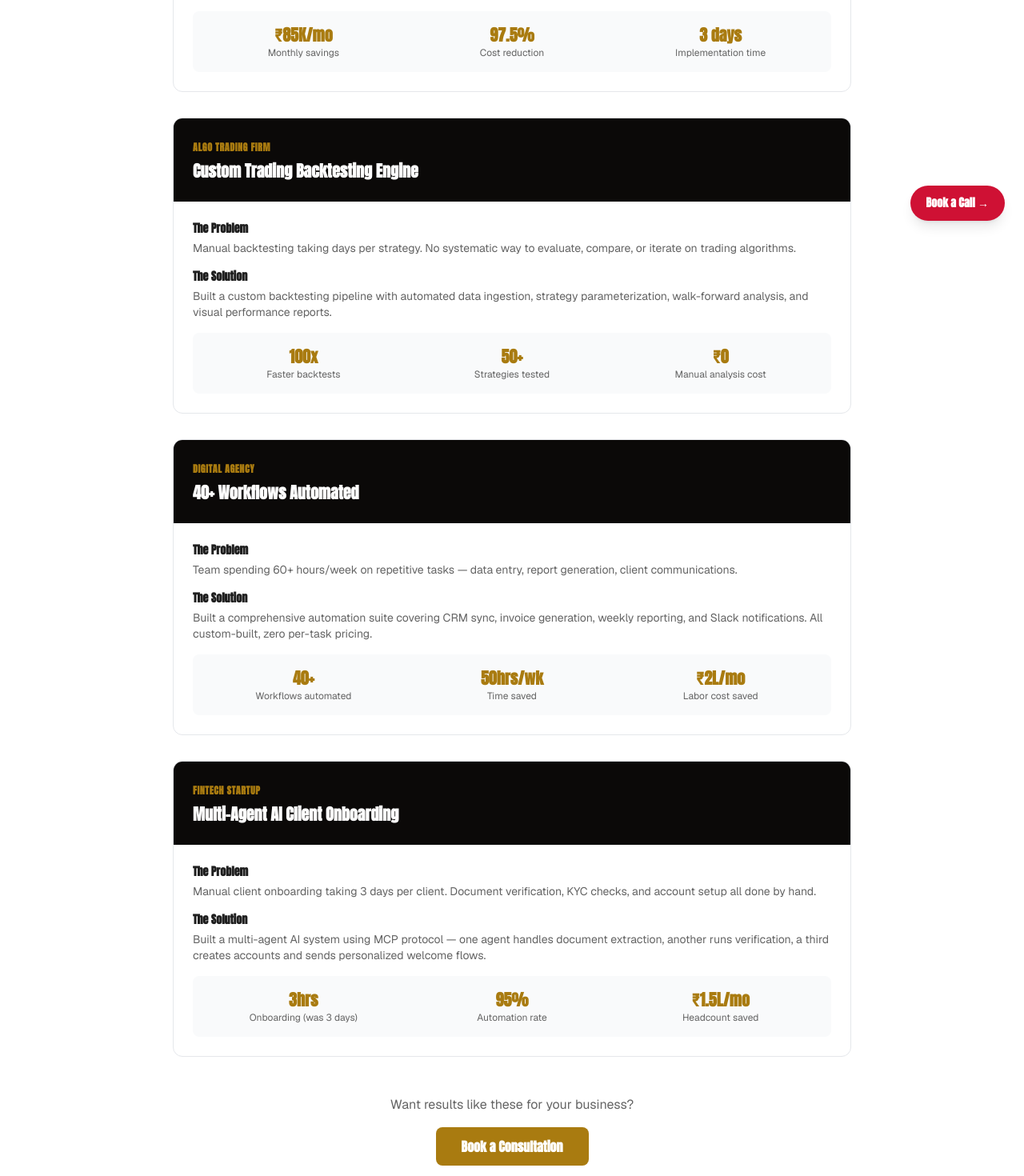
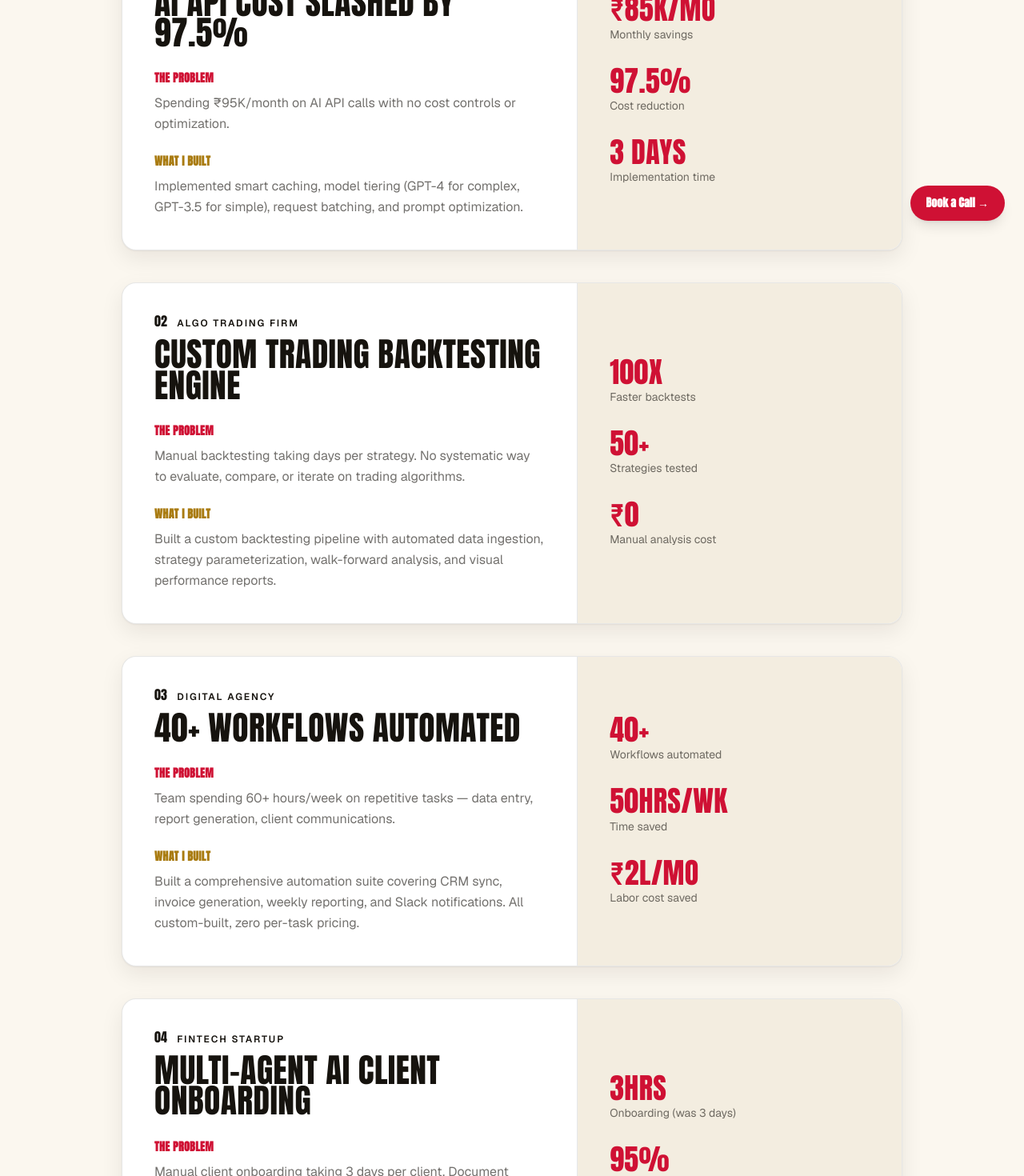
Before and after one commit to archit-akg13/architmittal.com, a Next.js app: page /case-studies in a window 1280 px wide. Shown: the part 500-1970 px from the top of the page at 80% size. Built offline with nearby package versions, Linux system fonts and the light colour scheme; no server answers.

Commit message:
Case studies restyle, about/contact retheme, scroll reveals + stat counters (no-lib, reduced-motion safe)

```diff
--- a/app/case-studies/page.tsx
+++ b/app/case-studies/page.tsx
@@ -1,5 +1,5 @@
 import type { Metadata } from 'next'
-import { TOPMATE_URL } from '@/lib/constants'
+import { CAL_URL } from '@/lib/constants'
 
 export const metadata: Metadata = {
   title: 'Case Studies',
@@ -55,52 +55,50 @@ const CASE_STUDIES = [
 
 export default function CaseStudiesPage() {
   return (
-    <div className="max-w-4xl mx-auto px-4 sm:px-6 py-12 sm:py-16">
-      <h1 className="font-heading font-bold text-3xl sm:text-4xl text-heading mb-3">Case Studies</h1>
-      <p className="font-body text-body mb-10">
-        Real results from real automation projects. Here&apos;s how I&apos;ve helped businesses save time and money.
+    <main className="bg-[--paper] text-[--ink]">
+      <div className="mx-auto max-w-5xl px-4 py-16 sm:px-6 sm:py-24">
+        <p className="eyebrow">Case studies</p>
+        <h1 className="display mt-3 text-[--ink] text-[clamp(2.6rem,8vw,6rem)]">Receipts, not promises</h1>
+        <p className="mt-5 max-w-xl text-lg text-[--ink-dim]">
+          Four real projects, with the numbers they produced. Every figure below was measured after delivery, not projected before it.
         </p>
 
-      <div className="space-y-8">
-        {CASE_STUDIES.map((cs) => (
-          <div key={cs.title} className="border border-gray-200 rounded-xl overflow-hidden">
-            <div className="bg-dark p-6">
-              <span className="text-lime text-xs font-heading font-semibold uppercase tracking-wider">{cs.client}</span>
-              <h2 className="font-heading font-bold text-xl text-white mt-1">{cs.title}</h2>
+        <div className="mt-14 space-y-10">
+          {CASE_STUDIES.map((cs, i) => (
+            <article key={cs.title} data-reveal className="dcard overflow-hidden">
+              <div className="grid grid-cols-1 md:grid-cols-[minmax(0,1.4fr)_minmax(0,1fr)]">
+                <div className="p-8 sm:p-10">
+                  <p className="text-xs font-semibold uppercase tracking-[0.16em] text-[--ink]/50">
+                    <span className="display mr-3 text-base text-[--ink]/30">0{i + 1}</span>{cs.client}
+                  </p>
+                  <h2 className="display mt-3 text-[--ink] text-[clamp(1.6rem,3.4vw,2.6rem)]">{cs.title}</h2>
+                  <h3 className="mt-7 text-sm font-semibold uppercase tracking-wide text-[--red]">The problem</h3>
+                  <p className="mt-2 leading-relaxed text-[--ink-dim]">{cs.problem}</p>
+                  <h3 className="mt-6 text-sm font-semibold uppercase tracking-wide text-[--gold]">What I built</h3>
+                  <p className="mt-2 leading-relaxed text-[--ink-dim]">{cs.solution}</p>
                 </div>
-            <div className="p-6">
-              <div className="mb-4">
-                <h3 className="font-heading font-semibold text-sm text-heading mb-1">The Problem</h3>
-                <p className="font-body text-body text-sm">{cs.problem}</p>
-              </div>
-              <div className="mb-4">
-                <h3 className="font-heading font-semibold text-sm text-heading mb-1">The Solution</h3>
-                <p className="font-body text-body text-sm">{cs.solution}</p>
-              </div>
-              <div className="grid grid-cols-3 gap-4 bg-gray-50 rounded-lg p-4">
+                <div className="flex flex-col justify-center gap-8 border-t border-[--ink]/10 bg-[--paper3] p-8 sm:p-10 md:border-l md:border-t-0">
                   {cs.results.map((r) => (
-                  <div key={r.label} className="text-center">
-                    <div className="font-heading font-bold text-xl text-lime">{r.metric}</div>
-                    <div className="font-body text-body text-xs">{r.label}</div>
+                    <div key={r.label}>
+                      <div className="display tnum text-4xl text-[--red]">{r.metric}</div>
+                      <div className="mt-1 text-sm text-[--ink-dim]">{r.label}</div>
                     </div>
                   ))}
                 </div>
               </div>
-          </div>
+            </article>
           ))}
         </div>
 
-      <div className="mt-12 text-center">
-        <p className="font-body text-body mb-4">Want results like these for your business?</p>
-        <a
-          href={TOPMATE_URL}
-          target="_blank"
-          rel="noopener noreferrer"
-          className="inline-block bg-lime hover:bg-lime-dark text-white px-8 py-3 rounded-lg font-heading font-bold transition-colors"
-        >
-          Book a Consultation
+        <div className="mt-20 border-t border-[--ink]/10 pt-14 text-center">
+          <h2 className="display text-[--ink] text-[clamp(2rem,5.5vw,3.6rem)]">Your process could be case study five</h2>
+          <a href={CAL_URL} target="_blank" rel="noopener noreferrer"
+            className="mt-8 inline-flex h-14 items-center rounded-md bg-[--red] px-10 font-body text-base font-semibold text-white transition-transform duration-150 hover:-translate-y-0.5 focus-visible:outline-none focus-visible:ring-2 focus-visible:ring-[--gold]">
+            Book the paid 1:1 →
           </a>
+          <p className="mt-4 text-sm text-[--ink]/55">One call, one process mapped for automation. The plan is yours either way.</p>
         </div>
       </div>
+    </main>
   )
 }
--- a/app/globals.css
+++ b/app/globals.css
@@ -23,7 +23,7 @@
 
 @layer base {
   body {
-    @apply bg-white text-body font-body;
+    @apply text-body font-body; background: var(--paper); color: var(--ink);
   }
 
   h1, h2, h3, h4, h5, h6 {
@@ -57,3 +57,7 @@
 .animate-checkmark {
   animation: checkmark 0.4s ease-out forwards;
 }
+
+/* Reveal: only when JS confirmed running; otherwise everything is simply visible. */
+.js-on [data-reveal] { opacity: 0; transform: translateY(14px); transition: opacity .55s cubic-bezier(.22,1,.36,1), transform .55s cubic-bezier(.22,1,.36,1); }
+.js-on [data-reveal].is-in { opacity: 1; transform: none; }
--- a/app/layout.tsx
+++ b/app/layout.tsx
@@ -8,6 +8,7 @@ import FloatingCTA from '@/components/FloatingCTA'
 import AnalyticsTracker from '@/components/AnalyticsTracker'
 import ExitIntentPopup from '@/components/ExitIntentPopup'
 import ReadingProgress from '@/components/ReadingProgress'
+import Reveal from '@/components/Reveal'
 import { SITE_NAME, SITE_TAGLINE, SITE_DESCRIPTION, SITE_URL } from '@/lib/constants'
 
 const anton = Anton({
@@ -106,6 +107,7 @@ export default function RootLayout({
         <AnalyticsTracker />
         <ExitIntentPopup />
         <ReadingProgress />
+        <Reveal />
       </body>
     </html>
   )
--- a/components/CaseStudyPreview.tsx
+++ b/components/CaseStudyPreview.tsx
@@ -12,7 +12,7 @@ export default function CaseStudyPreview() {
         <h2 className="display mt-3 max-w-3xl text-[--ink] text-[clamp(2.2rem,6vw,4.5rem)]">Work that pays for itself</h2>
         <div className="mt-10 grid grid-cols-1 gap-6 md:grid-cols-3">
           {PREVIEWS.map((c) => (
-            <a key={c.title} href="/case-studies" className="dcard group relative block overflow-hidden p-7 focus-visible:outline-none focus-visible:ring-2 focus-visible:ring-[--gold]">
+            <a key={c.title} href="/case-studies" data-reveal className="dcard group relative block overflow-hidden p-7 focus-visible:outline-none focus-visible:ring-2 focus-visible:ring-[--gold]">
               <span aria-hidden className="absolute inset-y-0 left-0 w-1" style={{ background: c.accent }} />
               <p className="text-xs uppercase tracking-[0.14em] text-[--ink]/50">{c.client}</p>
               <h3 className="mt-3 font-body text-lg font-semibold leading-snug">{c.title}</h3>
--- /dev/null
+++ b/components/Reveal.tsx
@@ -0,0 +1,43 @@
+'use client'
+/* Reference-DNA motion (hellogrowth ScrollReveal pattern): IO staggered reveals + counter
+ * ticks, zero libraries, gated behind js-on so no-JS renders everything visible. */
+import { useEffect } from 'react'
+
+export default function Reveal() {
+  useEffect(() => {
+    const root = document.documentElement
+    if (window.matchMedia('(prefers-reduced-motion: reduce)').matches) return
+    root.classList.add('js-on')
+    const io = new IntersectionObserver((entries) => {
+      for (const e of entries) {
+        if (!e.isIntersecting) continue
+        const el = e.target as HTMLElement
+        el.classList.add('is-in')
+        io.unobserve(el)
+        const n = el.querySelectorAll<HTMLElement>('[data-count]')
+        n.forEach((c) => {
+          const raw = c.dataset.count ?? c.textContent ?? ''
+          const m = raw.match(/([\d,.]+)/)
+          if (!m) return
+          const target = parseFloat(m[1].replace(/,/g, ''))
+          const pre = raw.slice(0, m.index), post = raw.slice((m.index ?? 0) + m[1].length)
+          const t0 = performance.now()
+          const tick = (t: number) => {
+            const p = Math.min(1, (t - t0) / 700)
+            const v = Math.round(target * (1 - Math.pow(1 - p, 3)))
+            c.textContent = `${pre}${v.toLocaleString('en-IN')}${post}`
+            if (p < 1) requestAnimationFrame(tick)
+            else c.textContent = raw
+          }
+          requestAnimationFrame(tick)
+        })
+      }
+    }, { rootMargin: '0px 0px -8% 0px', threshold: 0.15 })
+    document.querySelectorAll('[data-reveal]').forEach((el, i) => {
+      ;(el as HTMLElement).style.transitionDelay = `${Math.min(i % 6, 4) * 70}ms`
+      io.observe(el)
+    })
+    return () => io.disconnect()
+  }, [])
+  return null
+}
--- a/components/ServiceCard.tsx
+++ b/components/ServiceCard.tsx
@@ -8,7 +8,7 @@ export default function ServicesSection() {
         <h2 className="display mt-3 text-[--ink] text-[clamp(2.2rem,6vw,4.5rem)]">Four ways in</h2>
         <ol className="mt-10 grid grid-cols-1 gap-x-10 border-t border-[--ink]/10 sm:grid-cols-2">
           {SERVICES.map((s, i) => (
-            <li key={s.title} className="border-b border-[--ink]/10 py-8">
+            <li key={s.title} data-reveal className="border-b border-[--ink]/10 py-8">
               <div className="flex items-baseline gap-4">
                 <span className="display text-2xl text-[--ink]/30">0{i + 1}</span>
                 <h3 className="font-body text-xl font-semibold">{s.title}</h3>
--- a/components/StatsSection.tsx
+++ b/components/StatsSection.tsx
@@ -7,8 +7,8 @@ export default function StatsSection() {
         <p className="eyebrow mb-8">Measured, not promised</p>
         <div className="grid grid-cols-2 gap-x-6 gap-y-10 md:grid-cols-4">
           {STATS.map((s) => (
-            <div key={s.label}>
-              <div className="display tnum text-[clamp(2.2rem,4.5vw,3.6rem)] text-[--red]">{s.value}</div>
+            <div key={s.label} data-reveal>
+              <div className="display tnum text-[clamp(2.2rem,4.5vw,3.6rem)] text-[--red]" data-count={s.value}>{s.value}</div>
               <div className="mt-2 text-sm text-[--ink-dim]">{s.label}</div>
             </div>
           ))}
--- a/components/TestimonialSection.tsx
+++ b/components/TestimonialSection.tsx
@@ -10,7 +10,7 @@ export default function TestimonialSection() {
         <p className="eyebrow">In their words</p>
         <div className="mt-8 grid grid-cols-1 gap-6 md:grid-cols-3">
           {testimonials.map((t) => (
-            <figure key={t.name} className="dcard p-7">
+            <figure key={t.name} data-reveal className="dcard p-7">
               <blockquote className="text-[15px] leading-relaxed text-[--ink]/85">&ldquo;{t.quote}&rdquo;</blockquote>
               <figcaption className="mt-6 text-sm">
                 <span className="font-semibold">{t.name}</span>
```
Also changed, not shown: app/about/page.tsx (+14 -14 lines), app/contact/page.tsx (+12 -12 lines). Lines whose indentation alone changed are shown as unchanged.
